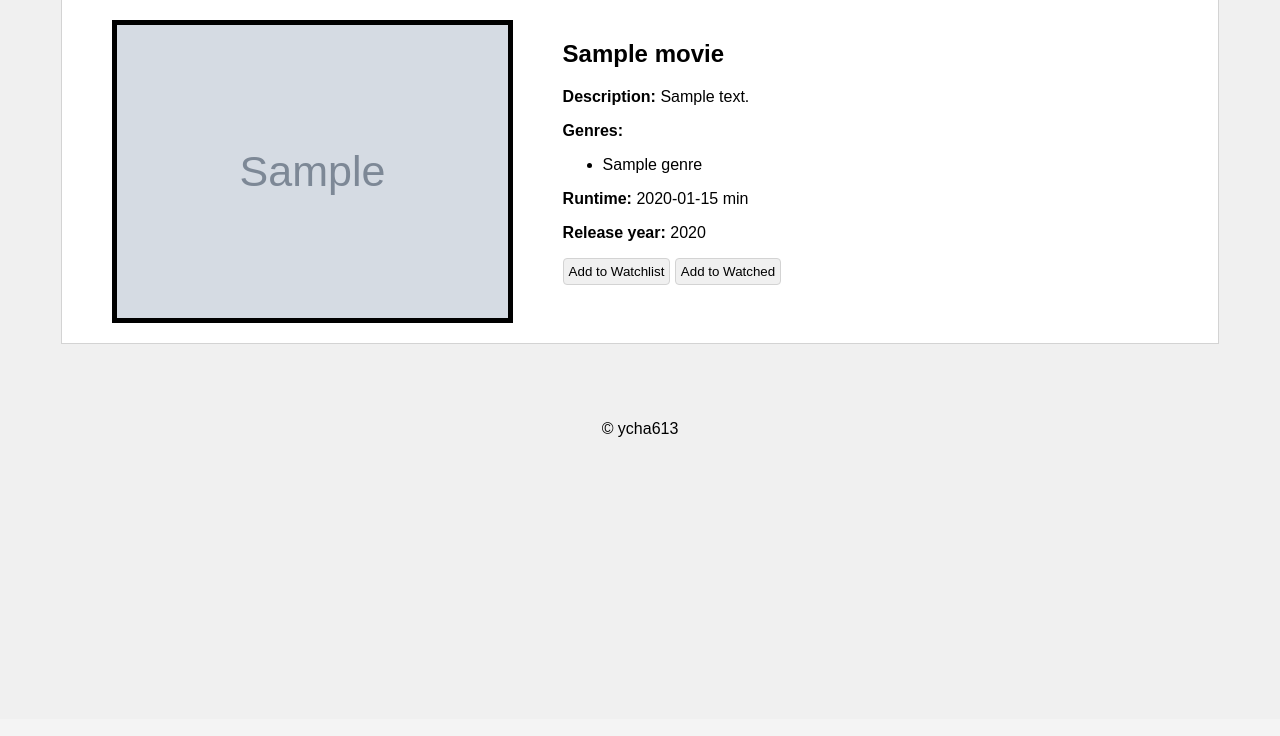
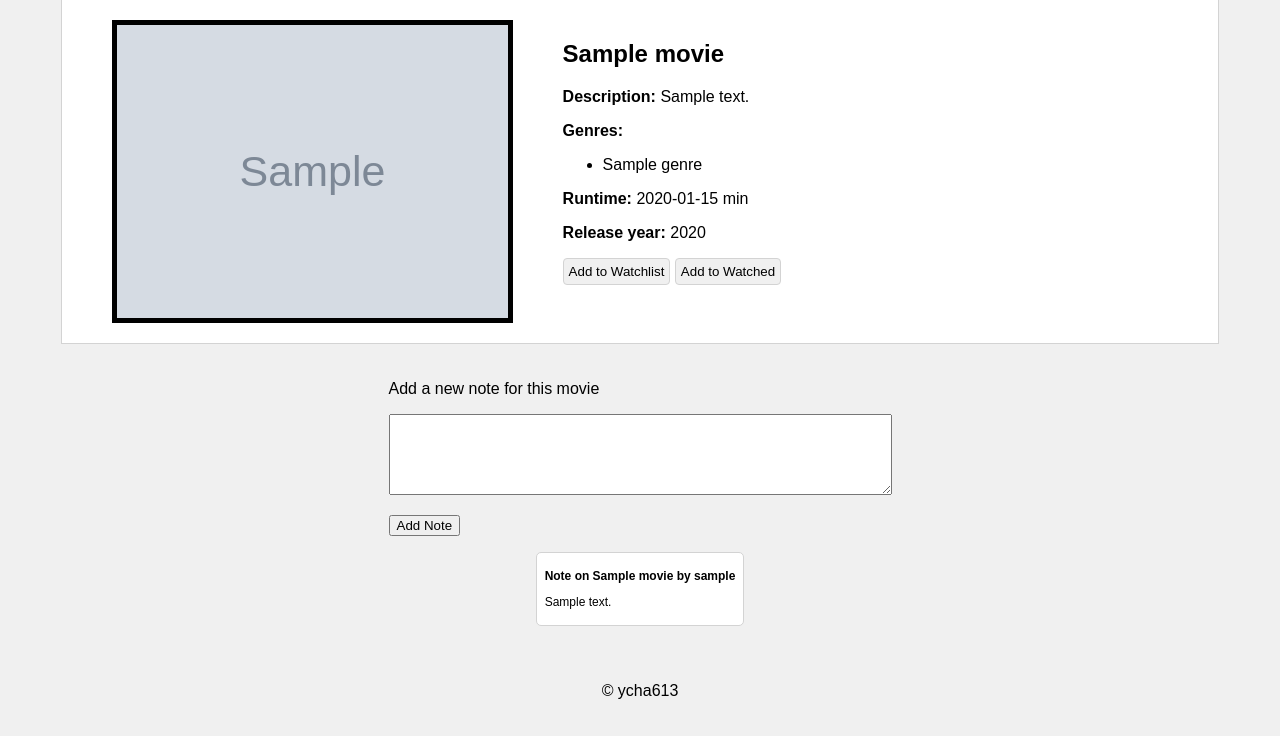
Before and after one commit to ycha613/MyStoryShelf, a Flask app: template project/templates/movie.html in a window 1280 px wide. Shown: the part 186-922 px from the top of the page. Before the commit the page ends 623 px from the top, so only its background shows below. Run offline with Flask 3, Linux system fonts and the light colour scheme; the template is opened without the code that fills it: values that come from a table or form of the project are taken from there, most other values are stand-ins (such as "Sample title", 1, 10 or a date in 2020); grey boxes marked "Sample" are stand-in pictures; parts of the project's set-up code (start-up, migrations or seed data) failed here and were passed over.

Commit message:
added movie notes, adding movie notes through movie page, display of movie notes on profile and movie page

```diff
--- a/project/adapters/database_repository.py
+++ b/project/adapters/database_repository.py
@@ -3,7 +3,7 @@ from sqlalchemy import select, func
 from sqlalchemy.orm import scoped_session, joinedload
 from sqlalchemy.orm.exc import NoResultFound, MultipleResultsFound
 
-from project.domainmodel.User import User
+from project.domainmodel.User import User, MovieNote
 from project.domainmodel.Movie import Movie, Genre
 from project.adapters.repository import AbstractRepository
 from project.adapters.csv_reader import MovieCSVReader
@@ -183,7 +183,6 @@ class DatabaseRepository(AbstractRepository):
             return result, max_page_number
 
 
-
     def get_movie_by_id(self, movie_id: int) -> Movie:
         movie = None
         try:
@@ -192,7 +191,12 @@ class DatabaseRepository(AbstractRepository):
             pass
         return movie
 
-
+    def add_movie_note(self, movie: Movie, user: User, note: str):
+        new_note = MovieNote(movie=movie, user=user, note=note)
+        user.add_notes(new_note)
+        with self._session_cm as scm:
+            scm.session.add(new_note)
+            scm.commit()
 
 
 def database_repository_populate(csvreader: MovieCSVReader, repo: DatabaseRepository):
--- a/project/adapters/repository.py
+++ b/project/adapters/repository.py
@@ -49,3 +49,7 @@ class AbstractRepository(ABC):
     @abstractmethod
     def get_movie_by_id(self, movie_id: int) -> Movie:
         raise NotImplementedError
+
+    @abstractmethod
+    def add_movie_note(self, movie: Movie, user: User, note: str):
+        raise NotImplementedError
--- a/project/browse/browse.py
+++ b/project/browse/browse.py
@@ -1,6 +1,6 @@
-from flask import Blueprint, render_template, session, request
+from flask import Blueprint, render_template, session, request, redirect, url_for
 from flask_wtf import FlaskForm
-from wtforms import StringField, SelectField, SubmitField
+from wtforms import StringField, SelectField, SubmitField, TextAreaField
 from wtforms.validators import DataRequired
 import project.adapters.repository as repo
 import project.browse.services as services
@@ -35,16 +35,6 @@ def browse():
     return render_template("browse.html", movies=movies, page_id=page_id, form=form, max_page=max_page,
                             username=username, search_term=search_term, search_type=search_type)
 
-
-@browse_blueprint.route("/movie/<int:movie_id>", methods=["GET"])
-def movie(movie_id):
-    movie = services.get_movie_by_id(repo.repo_instance, movie_id)
-
-    username = get_username()
-    user = services.get_user(repo.repo_instance, username)
-    return render_template("movie.html", movie=movie, username=username, user=user)
-
-
 class SearchForm(FlaskForm):
     search_type = SelectField(
         'Search by:',
@@ -53,3 +43,26 @@ class SearchForm(FlaskForm):
     )
     search_term = StringField('Enter search term', validators=[DataRequired()])
     submit = SubmitField('🔍')
+
+
+@browse_blueprint.route("/movie/<int:movie_id>", methods=["GET", "POST"])
+def movie(movie_id):
+    form = MovieNoteForm()
+    movie = services.get_movie_by_id(repo.repo_instance, movie_id)
+    username = get_username()
+    user = services.get_user(repo.repo_instance, username)
+
+    if form.validate_on_submit():
+        services.add_movie_note(repo=repo.repo_instance, movie=movie, user=user, note=form.note.data)
+        return redirect(url_for('browse_bp.movie', movie_id=movie_id))
+
+    notes = None
+    if user:
+        notes = [note for note in user.notes if note.movie == movie]
+
+    return render_template("movie.html", movie=movie, username=username, user=user,
+                           form=form, notes=notes)
+
+class MovieNoteForm(FlaskForm):
+    note = TextAreaField('Note', validators=[DataRequired()])
+    submit = SubmitField('Add Note')
--- a/project/browse/services.py
+++ b/project/browse/services.py
@@ -26,3 +26,6 @@ def search_movies_by_title(repo: AbstractRepository, search_term: str, page_numb
 
 def search_movies_by_release_year(repo: AbstractRepository, search_term: str, page_number: int) -> list[Movie]:
     return repo.search_movies_by_release_year(search_term=search_term, page_number=page_number)
+
+def add_movie_note(repo: AbstractRepository, movie: Movie, user: User, note: str):
+    repo.add_movie_note(movie=movie, user=user, note=note)
--- a/project/profile/profile.py
+++ b/project/profile/profile.py
@@ -11,7 +11,7 @@ def profile(username):
     # get user object, make sure watched and watchlist eagerly loaded
     user = services.get_user(repo=repo.repo_instance, username=username)
 
-    return render_template("profile.html", user=user, username=username)
+    return render_template("profile.html", user=user, username=username, notes=user.notes)
 
 
 @profile_blueprint.route("/toggle_watchlist/<int:movie_id>", methods=["POST"])
--- a/project/static/css/movie.css
+++ b/project/static/css/movie.css
@@ -31,3 +31,29 @@
     cursor: pointer;
     background-color: lightgray;
 }
+
+
+.note-grid {
+    display: flex;
+    flex-direction: row;
+    grid-template-columns: 1fr 1fr 1fr 1fr;
+    gap: 20px;
+}
+
+.note-display {
+    background-color: white;
+    border-radius: 5px;
+    border: 1px solid lightgray;
+    padding: 8px;
+}
+
+.note-display p {
+    font-size: 12px;
+    margin: none;
+    line-height: 0.5;
+}
+
+.note-title {
+    font-weight: 600;
+    margin-bottom: 20px;
+}
--- a/project/static/css/profile.css
+++ b/project/static/css/profile.css
@@ -55,3 +55,29 @@
   background-color: rgb(224, 0, 0);
   border-color: gray;
 }
+
+
+.note-grid {
+    display: flex;
+    flex-direction: row;
+    grid-template-columns: 1fr 1fr 1fr 1fr;
+    gap: 20px;
+}
+
+.note-display {
+    background-color: white;
+    border-radius: 5px;
+    border: 1px solid lightgray;
+    padding: 8px;
+}
+
+.note-display p {
+    font-size: 12px;
+    margin: none;
+    line-height: 0.5;
+}
+
+.note-title {
+    font-weight: 600;
+    margin-bottom: 20px;
+}
--- a/project/templates/credentials.html
+++ b/project/templates/credentials.html
@@ -8,7 +8,7 @@
 <div class="authform">
     <h1 class="authform-title">{{ title }}</h1>
     <form method="POST" action="{{ handler_url }}">
-        {{ form.csrf_token }}
+        {{ form.hidden_tag() }}
         <div class="authform-field">
             {{ form.user_name.label }}{{ form.user_name(class="credentials-input") }}
             {%  if form.user_name.errors or user_name_error_message is not none %}
--- a/project/templates/movie.html
+++ b/project/templates/movie.html
@@ -50,4 +50,28 @@
     </div>
 </div>
 
+{% if username %}
+<div class="noteform">
+    <p class="noteform-title">Add a new note for this movie</p>
+    <form method="POST" action="">
+        {{form.hidden_tag()}}
+        {{form.note(rows=5, cols=60)}}
+        {% for error in form.note.errors %}
+            <p class="noteform-errors">{{error}}</p>
+        {% endfor %}
+        <p class="noteform-submit">{{form.submit()}}</p>
+    </form>
+</div>
+
+<div class="note-grid">
+    {% for movie_note in notes %}
+        <div class="note-display">
+            <p class="note-title">Note on {{movie.title}} by {{username}}</p>
+            <p>{{movie_note.note}}</p>
+        </div>
+    {% endfor %}
+</div>
+
+{% endif %}
+
 {% endblock %}
```
Also changed, not shown: project/adapters/orm.py (+23 -2 lines), project/domainmodel/User.py (+45 -0 lines), project/templates/browse.html (+8 -6 lines), project/templates/profile.html (+10 -0 lines).
